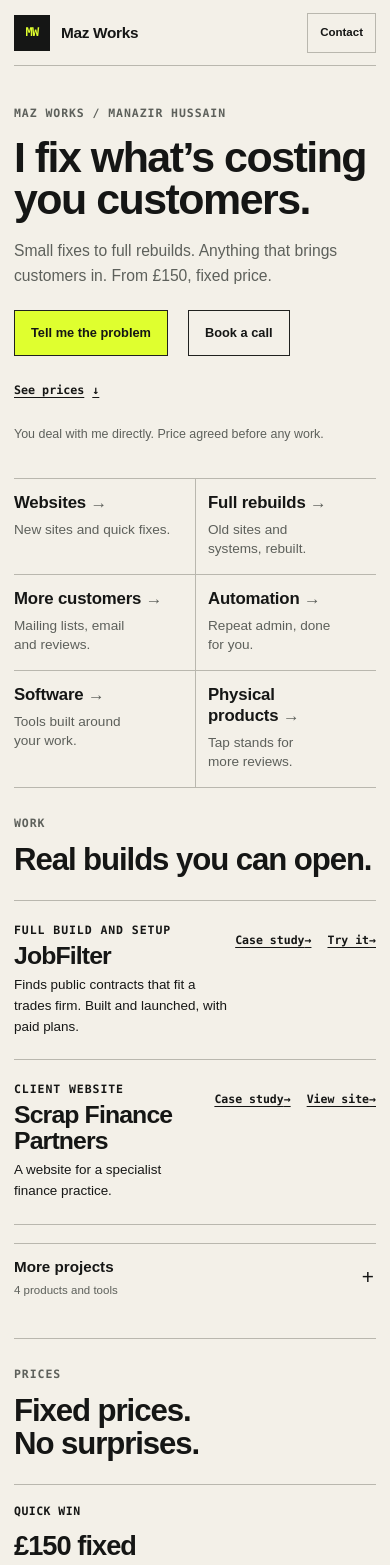
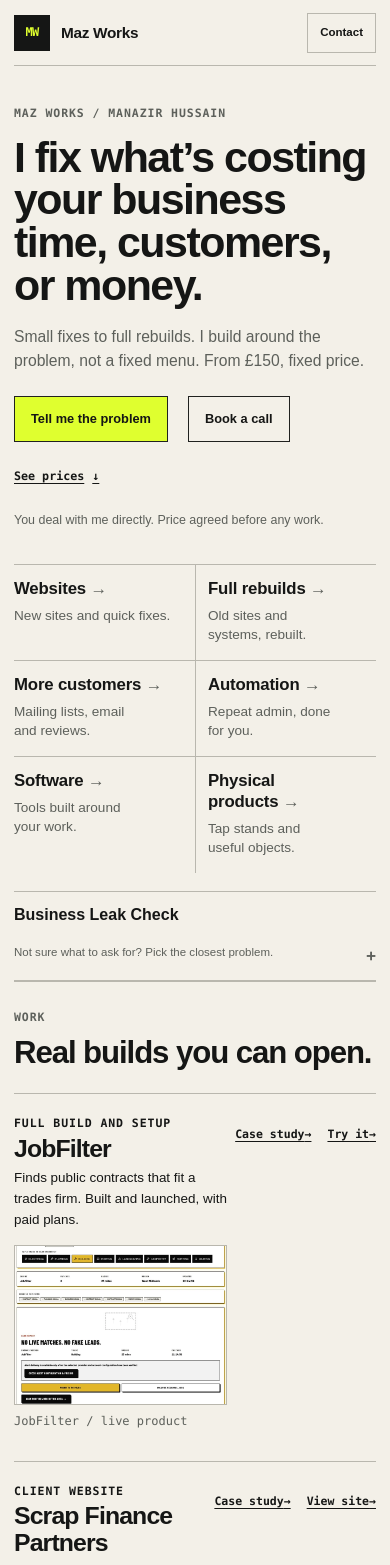
Before and after one commit to manazoid4/mazos-site, a Next.js app: page / in a window 390 px wide. Shown: the top 1565 px of the page. Built offline with nearby package versions, Linux system fonts and the light colour scheme.

Commit message:
Reduce Maz Works friction and clarify the offer (#60)
Implement the confirmed Maz Works homepage, pricing, proof, FAQ, contact and Business Leak Check changes.

```diff
--- a/app/enquiry.ts
+++ b/app/enquiry.ts
@@ -1,7 +1,7 @@
-import { CONTACT_EMAIL } from './site';
+import { CONTACT_EMAIL, FORM_DELIVERY_EMAIL } from './site';
 
-export const FORM_ENDPOINT = `https://formsubmit.co/ajax/${CONTACT_EMAIL}`;
-export const NATIVE_FORM_ENDPOINT = `https://formsubmit.co/${CONTACT_EMAIL}`;
+export const FORM_ENDPOINT = `https://formsubmit.co/ajax/${FORM_DELIVERY_EMAIL}`;
+export const NATIVE_FORM_ENDPOINT = `https://formsubmit.co/${FORM_DELIVERY_EMAIL}`;
 
 /** Default time before a hung submission is abandoned so the button never sticks on "Sending…". */
 export const SUBMIT_TIMEOUT_MS = 15000;
@@ -18,6 +18,7 @@ export const ENQUIRY_SERVICES = [
   { id: 'automation', label: 'Automation and repetitive admin' },
   { id: 'software', label: 'Internal tool, AI feature or custom software' },
   { id: 'objects', label: 'Physical product linked to a digital action' },
+  { id: 'care', label: 'Website Care — ongoing small fixes and checks' },
   { id: 'unsure', label: 'Not sure yet — help me work it out' },
 ] as const;
 
--- /dev/null
+++ b/app/mazworks-friction-pass.css
@@ -0,0 +1,190 @@
+/* 26 Sep conversion/friction pass. Kept separate so a later design agent can replace it cleanly. */
+
+.mw-work-row-with-proof {
+  align-items: start;
+}
+
+.mw-work-proof {
+  grid-column: 1 / -1;
+  margin: 6px 0 8px;
+}
+
+.mw-work-proof picture,
+.mw-work-proof img {
+  display: block;
+  width: 100%;
+}
+
+.mw-work-proof img {
+  height: auto;
+  border: 1px solid var(--soft-line);
+  background: var(--surface);
+  object-fit: cover;
+  object-position: top;
+}
+
+.mw-work-proof-primary img {
+  max-height: 430px;
+}
+
+.mw-work-proof-secondary {
+  max-width: 620px;
+}
+
+.mw-work-proof-secondary img {
+  max-height: 235px;
+}
+
+.mw-work-proof figcaption {
+  margin-top: 7px;
+  color: var(--muted);
+  font-family: var(--mono);
+  font-size: .75rem;
+}
+
+.mw-leak-check {
+  margin-top: 18px;
+  border-top: 1px solid var(--soft-line);
+  border-bottom: 1px solid var(--soft-line);
+}
+
+.mw-leak-check > summary {
+  min-height: 52px;
+  padding: 11px 0;
+  display: flex;
+  align-items: center;
+  justify-content: space-between;
+  gap: 16px;
+  cursor: pointer;
+  list-style: none;
+  font-weight: 650;
+}
+
+.mw-leak-check > summary::-webkit-details-marker {
+  display: none;
+}
+
+.mw-leak-check > summary::after {
+  content: '+';
+  color: var(--muted);
+  font-family: var(--mono);
+}
+
+.mw-leak-check[open] > summary::after {
+  content: '−';
+}
+
+.mw-leak-check > summary small {
+  margin-left: auto;
+  color: var(--muted);
+  font-weight: 400;
+}
+
+.mw-leak-options {
+  padding: 4px 0 14px;
+  display: grid;
+  grid-template-columns: repeat(2, minmax(0, 1fr));
+  column-gap: 28px;
+}
+
+.mw-leak-options .mw-service-link {
+  min-height: 44px;
+  margin: 0;
+  padding: 11px 0;
+  display: flex;
+  align-items: center;
+  border-bottom: 1px solid var(--soft-line);
+  color: var(--ink);
+  font-family: var(--sans);
+  font-size: .9rem;
+  font-weight: 550;
+  text-decoration: none;
+}
+
+.mw-leak-options .mw-service-link::after {
+  content: ' →';
+  margin-left: auto;
+  color: var(--muted);
+}
+
+.mw-care-plan {
+  margin-top: 30px;
+  padding: 20px 0;
+  display: grid;
+  grid-template-columns: minmax(0, 1fr) auto auto;
+  align-items: center;
+  gap: 18px 32px;
+  border-top: 1px solid var(--soft-line);
+  border-bottom: 1px solid var(--soft-line);
+}
+
+.mw-care-plan h3 {
+  margin-top: 3px;
+  font-size: clamp(1.2rem, 2vw, 1.55rem);
+}
+
+.mw-care-plan > div > p:last-child {
+  margin-top: 6px;
+  color: var(--muted);
+  font-size: .88rem;
+}
+
+.mw-care-prices {
+  margin: 0;
+  display: flex;
+  align-items: baseline;
+  flex-wrap: wrap;
+  gap: 7px 16px;
+  white-space: nowrap;
+}
+
+.mw-care-prices strong {
+  font-size: 1.15rem;
+}
+
+.mw-care-prices span {
+  color: var(--muted);
+  font-size: .82rem;
+}
+
+.mw-care-plan > .mw-service-link {
+  margin: 0;
+  white-space: nowrap;
+}
+
+@media (max-width: 760px) {
+  .mw-work-proof-primary img {
+    max-height: none;
+  }
+
+  .mw-work-proof-secondary {
+    max-width: 100%;
+  }
+
+  .mw-work-proof-secondary img {
+    max-height: 210px;
+  }
+
+  .mw-leak-check > summary {
+    align-items: flex-start;
+    flex-wrap: wrap;
+  }
+
+  .mw-leak-check > summary small {
+    width: calc(100% - 26px);
+    margin-left: 0;
+  }
+
+  .mw-leak-options {
+    grid-template-columns: 1fr;
+  }
+
+  .mw-care-plan {
+    grid-template-columns: 1fr;
+    gap: 12px;
+  }
+
+  .mw-care-plan > .mw-service-link {
+    white-space: normal;
+  }
+}
--- a/app/page.tsx
+++ b/app/page.tsx
@@ -5,6 +5,15 @@ import { HOMEPAGE_FAQS } from './faqs';
 import { NewsletterSignup } from './newsletter-signup';
 
 type WorkStage = 'flagship' | 'live' | 'building';
+type WorkProof = {
+  src: string;
+  mobileSrc: string;
+  alt: string;
+  caption: string;
+  width: number;
+  height: number;
+  emphasis: 'primary' | 'secondary';
+};
 
 const WORK: {
   name: string;
@@ -12,6 +21,7 @@ const WORK: {
   stage: WorkStage;
   summary: string;
   links: { label: string; href: string }[];
+  proof?: WorkProof;
 }[] = [
   {
     name: 'JobFilter',
@@ -22,6 +32,15 @@ const WORK: {
       { label: 'Case study', href: '/work/jobfilter' },
       { label: 'Try it', href: 'https://jobfilter.uk/find-jobs' },
     ],
+    proof: {
+      src: '/jobfilter-scan-result.webp',
+      mobileSrc: '/jobfilter-scan-result-mobile.webp',
+      alt: 'JobFilter showing a public-contract scan result and trade-fit checking interface',
+      caption: 'JobFilter / live product',
+      width: 1440,
+      height: 900,
+      emphasis: 'primary',
+    },
   },
   {
     name: 'Scrap Finance Partners',
@@ -32,6 +51,15 @@ const WORK: {
       { label: 'Case study', href: '/work/scrap-finance-partners' },
       { label: 'View site', href: 'https://scrap-finance-partners.vercel.app' },
     ],
+    proof: {
+      src: '/scrap-finance-partners.webp',
+      mobileSrc: '/scrap-finance-partners-mobile.webp',
+      alt: 'Scrap Finance Partners website homepage for a specialist finance practice',
+      caption: 'Scrap Finance Partners / client website',
+      width: 1440,
+      height: 1000,
+      emphasis: 'secondary',
+    },
   },
   {
     name: 'Agent Nudge',
@@ -72,7 +100,7 @@ const BUILDS = [
   { name: 'More customers', body: 'Mailing lists, email and reviews.', service: 'growth' },
   { name: 'Automation', body: 'Repeat admin, done for you.', service: 'automation' },
   { name: 'Software', body: 'Tools built around your work.', service: 'software' },
-  { name: 'Physical products', body: 'Tap stands for more reviews.', href: '/3d-printing' },
+  { name: 'Physical products', body: 'Tap stands and useful objects.', href: '/3d-printing' },
 ] as const;
 
 const FLAGSHIP_WORK = WORK.filter((project) => project.stage === 'flagship');
@@ -91,18 +119,18 @@ const OFFERS = [
   {
     name: 'Website Launch',
     price: 'From £299',
-    body: 'A simple website that brings you enquiries.',
-    note: 'Fixed price agreed before work starts',
+    body: 'Up to 4 pages, mobile-ready, contact form, basic SEO, analytics and launch.',
+    note: '1 revision · domain connected · you own the finished site',
     service: 'website',
     action: 'Ask about a website',
   },
   {
     name: 'Growth System',
     price: 'From £499',
-    body: 'Your website plus a mailing list or booking reminders.',
-    note: 'One workflow, not a whole department',
-    service: 'automation',
-    action: 'Ask about automation',
+    body: 'Your website plus one customer-growth or automation workflow.',
+    note: 'Mailing list, reviews, booking reminders or similar',
+    service: 'growth',
+    action: 'Ask about a Growth System',
   },
 ];
 
@@ -115,7 +143,7 @@ const STEPS = [
 
 function WorkRow({ project }: { project: (typeof WORK)[number] }) {
   return (
-    <article className="mw-work-row" id={project.name.toLowerCase().replace(/[^a-z0-9]+/g, '-')}>
+    <article className={`mw-work-row${project.proof ? ' mw-work-row-with-proof' : ''}`} id={project.name.toLowerCase().replace(/[^a-z0-9]+/g, '-')}>
       <div className="mw-work-main">
         <p className="relationship">{project.type}</p>
         <h3>{project.name}</h3>
@@ -124,6 +152,15 @@ function WorkRow({ project }: { project: (typeof WORK)[number] }) {
       <nav className="mw-work-links" aria-label={`${project.name} links`}>
         {project.links.map((link) => <a href={link.href} key={link.href}>{link.label} <span aria-hidden="true">→</span></a>)}
       </nav>
+      {project.proof ? (
+        <figure className={`mw-work-proof mw-work-proof-${project.proof.emphasis}`}>
+          <picture>
+            <source media="(max-width: 640px)" srcSet={project.proof.mobileSrc} />
+            <img src={project.proof.src} alt={project.proof.alt} width={project.proof.width} height={project.proof.height} loading="lazy" />
+          </picture>
+          <figcaption>{project.proof.caption}</figcaption>
+        </figure>
+      ) : null}
     </article>
   );
 }
@@ -136,8 +173,8 @@ export default function Page() {
       <section className="mw-hero" id="main-content" tabIndex={-1} aria-labelledby="intro-title">
         <div className="mw-hero-copy">
           <p className="eyebrow">Maz Works / Manazir Hussain</p>
-          <h1 id="intro-title">I fix what’s costing you customers.</h1>
-          <p className="mw-lede">Small fixes to full rebuilds. Anything that brings customers in. From £150, fixed price.</p>
+          <h1 id="intro-title">I fix what’s costing your business time, customers, or money.</h1>
+          <p className="mw-lede">Small fixes to full rebuilds. I build around the problem, not a fixed menu. From £150, fixed price.</p>
           <div className="mw-actions">
             <a className="button button-signal" href="#contact">Tell me the problem</a>
             <a className="button" href={BOOKING_URL} target="_blank" rel="noreferrer">Book a call</a>
@@ -157,6 +194,19 @@ export default function Page() {
             );
           })}
         </ul>
+        <details className="mw-leak-check">
+          <summary><span>Business Leak Check</span><small>Not sure what to ask for? Pick the closest problem.</small></summary>
+          <div className="mw-leak-options">
+            <ServiceEnquiryLink service="quick-win">Something is broken or missing</ServiceEnquiryLink>
+            <ServiceEnquiryLink service="website">I need a new website or landing page</ServiceEnquiryLink>
+            <ServiceEnquiryLink service="rebuild">My current site or system needs replacing</ServiceEnquiryLink>
+            <ServiceEnquiryLink service="growth">I need more enquiries, reviews or follow-up</ServiceEnquiryLink>
+            <ServiceEnquiryLink service="automation">Admin is taking too much time</ServiceEnquiryLink>
+            <ServiceEnquiryLink service="software">I need a custom tool or software feature</ServiceEnquiryLink>
+            <a className="mw-service-link" href="/3d-printing">I want a physical customer touchpoint</a>
+            <ServiceEnquiryLink service="unsure">None of these — help me work it out</ServiceEnquiryLink>
+          </div>
+        </details>
       </section>
 
       <section className="mw-section mw-work" id="work" aria-labelledby="work-title">
@@ -191,8 +241,17 @@ export default function Page() {
               </article>
             ))}
           </div>
+          <div className="mw-care-plan">
+            <div>
+              <p className="eyebrow">Website Care</p>
+              <h3>Keep it looked after.</h3>
+              <p>Small edits, basic site/form/link checks and priority fixes.</p>
+            </div>
+            <p className="mw-care-prices"><strong>£39/month</strong><span>£210 / 6 months</span><span>£360 / year</span></p>
+            <ServiceEnquiryLink service="care">Ask about Website Care <span aria-hidden="true">→</span></ServiceEnquiryLink>
+          </div>
           <p className="mw-pricing-extra">
-            Rebuilds quoted after a free call. Support from £49/month, no long contract. · <a href="/3d-printing">Maz Works Objects: tap-to-review stands from £29 <span aria-hidden="true">→</span></a>
+            Rebuilds quoted after a free call. · <a href="/3d-printing">Maz Works Objects: tap-to-review stands from £29 <span aria-hidden="true">→</span></a>
           </p>
         </div>
       </section>
@@ -211,7 +270,7 @@ export default function Page() {
           <div><p className="eyebrow">Questions</p><h2 id="faq-title">Quick answers.</h2></div>
         </header>
         <div className="mw-faq-list">
-          {HOMEPAGE_FAQS.slice(0, 3).map((faq) => <details key={faq.question}><summary>{faq.question}</summary><p>{faq.answer}</p></details>)}
+          {HOMEPAGE_FAQS.slice(0, 4).map((faq) => <details key={faq.question}><summary>{faq.question}</summary><p>{faq.answer}</p></details>)}
         </div>
         <div className="mw-faq-more"><a className="text-link" href="/faq">All questions <span aria-hidden="true">→</span></a></div>
       </section>
--- a/app/site.ts
+++ b/app/site.ts
@@ -2,6 +2,8 @@ export const SITE_URL = 'https://www.mazworks.uk';
 export const SITE_NAME = 'Maz Works';
 export const PERSON_NAME = 'Manazir Hussain';
 export const CONTACT_EMAIL = 'info@mazworks.uk';
+// Keep the existing FormSubmit destination stable while the public contact address stays branded.
+export const FORM_DELIVERY_EMAIL = 'info@mazworks.uk';
 export const GITHUB_URL = 'https://github.com/manazoid4';
 export const BOOKING_URL = 'https://cal.com/mazworks/quick-chat';
 export const LINKEDIN_URL = 'https://www.linkedin.com/company/maz-works';
```
Also changed, not shown: app/faqs.ts (+26 -15 lines), app/layout.tsx (+11 -10 lines), 2 other files (tests, documents, lock files or other folders).
